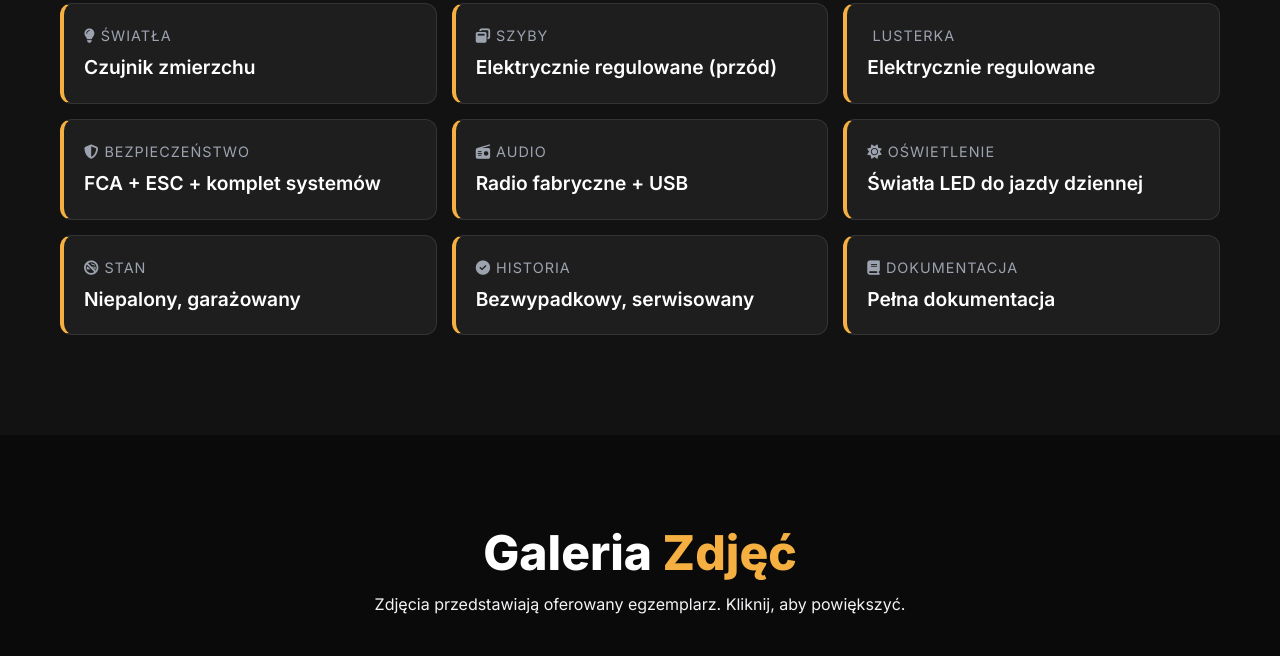
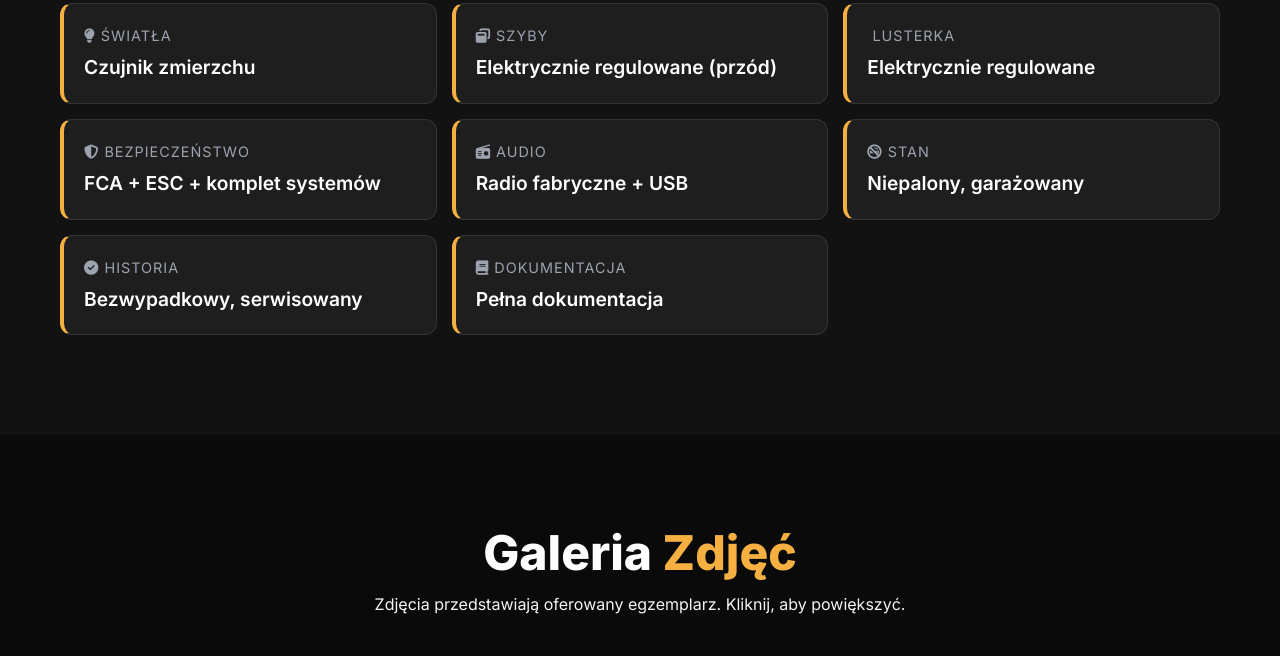
Before and after one commit to bimberus/kia-picanto, a plain HTML site: page index.html in a window 1280 px wide. Shown: the part 2572-3228 px from the top of the page. Drawn offline with Linux system fonts and the light colour scheme; some icons are missing.

Commit message:
Remove LED daytime running lights from equipment list

```diff
--- a/index.html
+++ b/index.html
@@ -586,10 +586,6 @@
                         <span class="spec-val">Radio fabryczne + USB</span>
                     </div>
                     <div class="spec-item">
-                        <span class="spec-label"><i class="fas fa-sun"></i> Oświetlenie</span>
-                        <span class="spec-val">Światła LED do jazdy dziennej</span>
-                    </div>
-                    <div class="spec-item">
                         <span class="spec-label"><i class="fas fa-smoking-ban"></i> Stan</span>
                         <span class="spec-val">Niepalony, garażowany</span>
                     </div>
```
